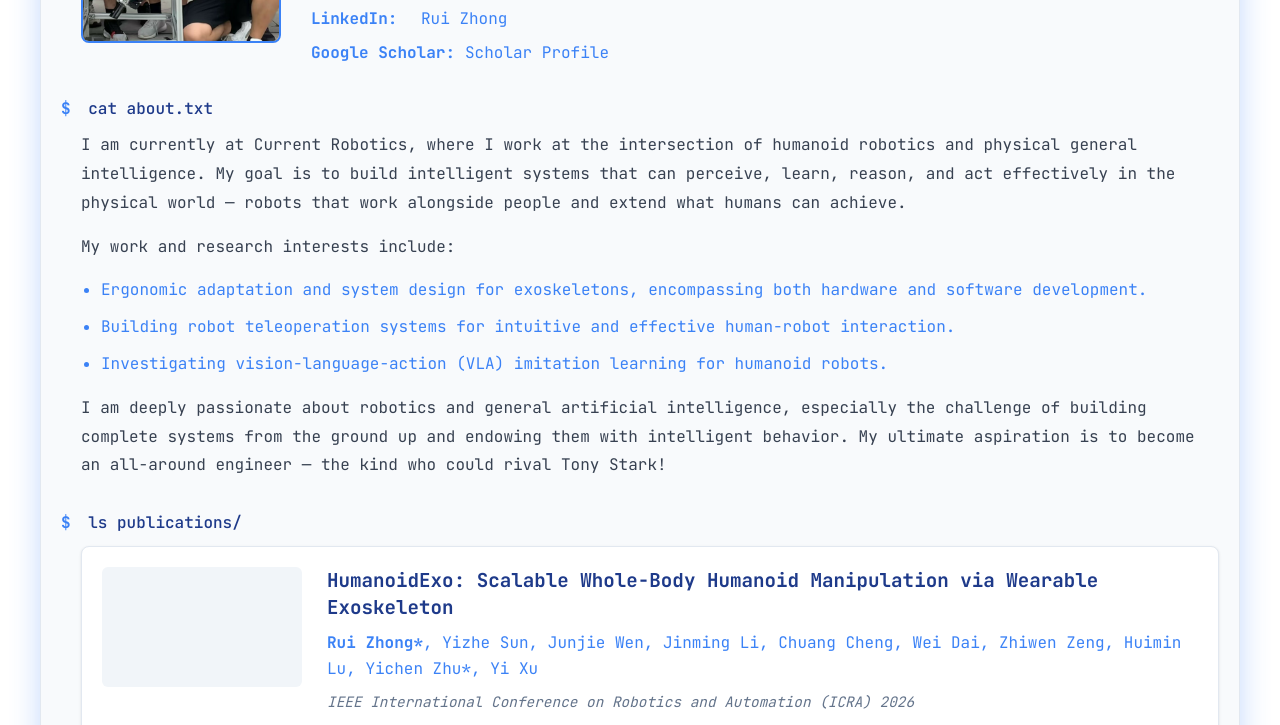
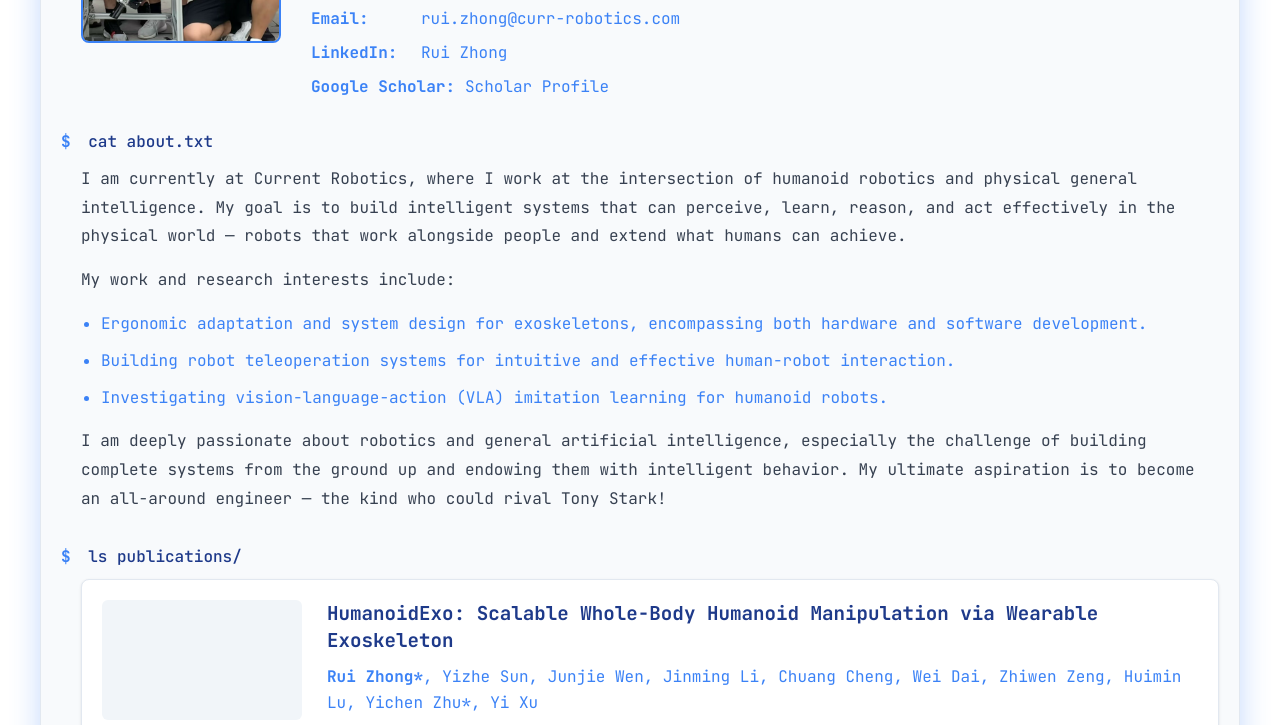
Before and after one commit to zhongrui-ai/zhongrui-ai.github.io, a plain HTML site: page index.html in a window 1280 px wide. Shown: the part 277-1002 px from the top of the page. Drawn offline with Linux system fonts and the light colour scheme; grey boxes are pictures that could not be loaded.

Commit message:
Update index.html

```diff
--- a/index.html
+++ b/index.html
@@ -69,6 +69,10 @@
                                 <span>| Building Intelligence for Humanoids</span>
                             </p>
                             <div class="contact-info">
+                                <div class="contact-item">
+                                    <span class="label">Email:</span>
+                                    <span class="value"><a href="mailto:rui.zhong@curr-robotics.com">rui.zhong@curr-robotics.com</a></span>
+                                </div>
 
                                 <div class="contact-item">
                                     <span class="label">LinkedIn:</span>
```
